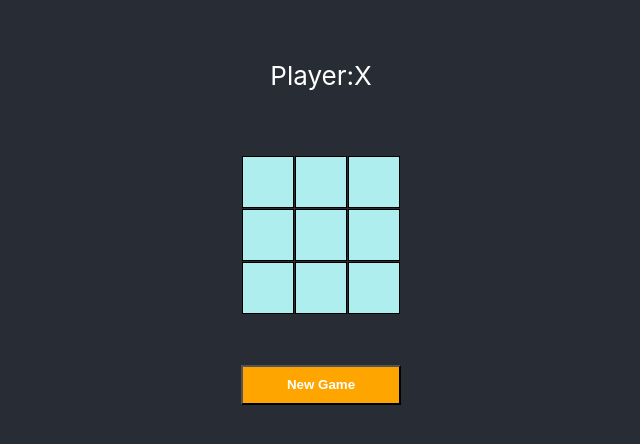
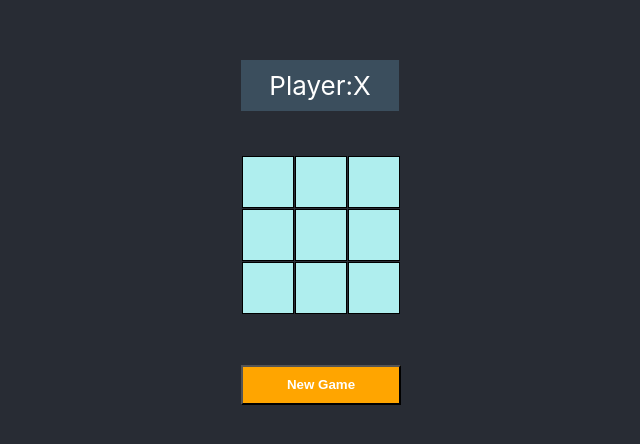
Before and after one commit to athangk/my-tic-tac-toe, a React (Create React App) app: page / in a window 1280 px wide. Shown: the part 168-612 px from the top of the page, without its empty margins (319-959 px from the left). Built offline with nearby package versions, Linux system fonts and the light colour scheme.

Commit message:
Fix some css

```diff
--- a/src/App.css
+++ b/src/App.css
@@ -18,6 +18,27 @@
 }
 .tie-message-container{
   height: 40px;
+}
+
+
+.player-label {
+  display: block;
+  padding: 10px;
+  width: 138px;
+  background: #3b4e5d;
+}
+.winner {
+  background: #217935;
+}
+
+.tie {
+  display: block;
+  background: #702179;
+  margin-bottom: 40px;
+  font-size: 16px;
+  font-style: italic;
+  padding: 5px;
+  width: 148px;
 }
 
 .grid {
--- a/src/components/Player.tsx
+++ b/src/components/Player.tsx
@@ -8,11 +8,12 @@ interface PlayerProps {
 
 export const Player: FC<PlayerProps> = (props) => {
 	return (
+
 		<div className="player-message-container">
-			{!props.winner && <span>Player:{props.user}</span>}
-			{props.winner && <span className="winner__label">Winner: {props.user}</span>}
+			{!props.winner && <span className="player-label">Player:{props.user}</span>}
+			{props.winner && <span className="player-label winner">Winner: {props.user}</span>}
 
-			{props.tie && <div>Its a tie!</div>}
+			{props.tie && <div className="tie">Its a tie!</div>}
 		</div>
 	);
 };
```
